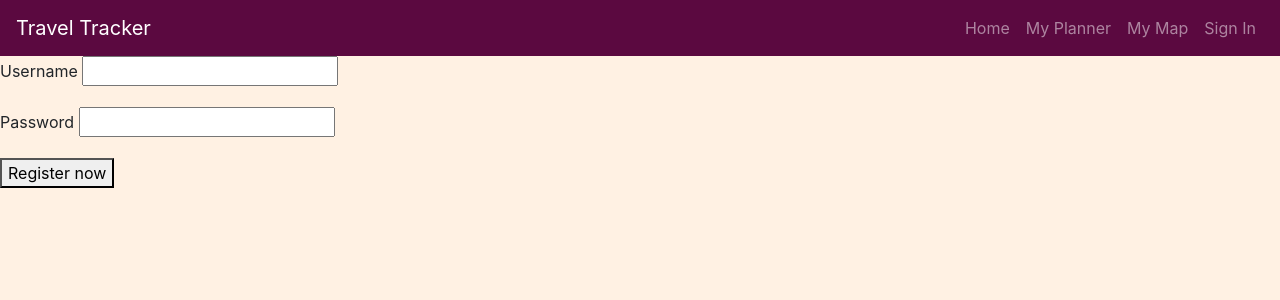
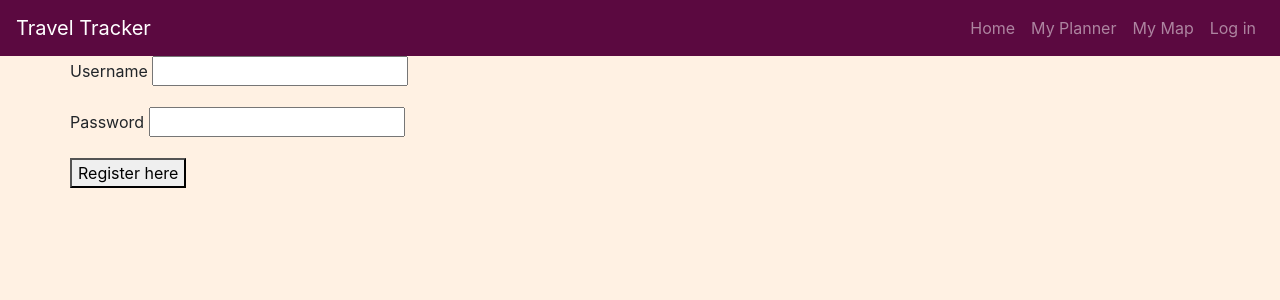
Before and after one commit to Chrisss09/Travel-Tracker, a Flask app: page /register in a window 1280 px wide. Shown: the top 300 px of the page. Run offline with Flask 2, Linux system fonts and the light colour scheme; parts of the project's set-up code (start-up, migrations or seed data) failed here and were passed over; some libraries are stand-ins or nearby versions.

Commit message:
Made changes to my login forms

```diff
--- a/app.py
+++ b/app.py
@@ -43,20 +43,24 @@ url = requests.get('https://ipinfo.io/')
 @app.route('/')
 @app.route('/home')
 def index():
+    return render_template('index.html')
+
+@app.route('/login', methods=['POST', 'GET'])
+def login():
+    if request.method == 'POST':
+        user = mongo.db.user
+        current_user = user.find_one({'username': request.form['username']})
+
+        if current_user:
+            if bcrypt.hashpw(request.form['password'].encode('utf-8'), current_user['password'].encode('utf-8')) == current_user['password'].encode('utf-8'):
+                session['username'] = request.form['username']
+                return redirect(url_for('travel_planner'))
+        return "Invalid username or password"
+    return render_template('login.html')
+
     # if 'username' in session:
     #     return 'You are logged in as ' + session['username']
-    return render_template('index.html')
-
-@app.route('/login', methods=['POST'])
-def login():
-    user = mongo.db.user
-    current_user = user.find_one({'username': request.form['username']})
-
-    if current_user:
-        if bcrypt.hashpw(request.form['password'].encode('utf-8'), current_user['password'].encode('utf-8')) == current_user['password'].encode('utf-8'):
-            session['username'] = request.form['username']
-            return redirect(url_for('travel_planner'))
-    #return "Invalid username or password"
+    # return render_template('login.html')
 
 
 @app.route('/register', methods=['POST', 'GET'])
@@ -70,12 +74,14 @@ def register():
             user.insert_one({'username': request.form['username'], 'password' : hashpass})
             session['username'] = request.form['username']
             return redirect(url_for('travel_planner'))
-        #return "That user name already exists"
+        return "That user name already exists"
 
     return render_template('register.html')
 
 @app.route('/travel_planner')
 def travel_planner():
+    if 'username' in session:
+        return 'You are logged in as ' + session['username']
     return render_template('planner.html', country=mongo.db.country.find(), hotel=mongo.db.hotel.find())
 
 @app.route('/current_country/<country_id>', methods=['POST', 'GET'])
--- a/templates/base.html
+++ b/templates/base.html
@@ -27,7 +27,7 @@
                     <a href="{{ url_for('travel_map') }}" class="nav-link">My Map</a>
                 </li>
                 <li class="nav-item">
-                    <a href="{{ url_for('register') }}" class="nav-link">Sign In</a>
+                    <a href="{{ url_for('login') }}" class="nav-link">Log in</a>
                 </li>
             </ul>
         </div>
--- a/templates/register.html
+++ b/templates/register.html
@@ -1,16 +1,20 @@
 {% extends 'base.html' %}
 {% block content %}
 
+<div class="container">
+    <div class="row">
         <form action="{{ url_for('register') }}" method="POST">
             <div class="form-group">
                 <label for="username">Username</label>
-        <input type="text" id="username" name="username">
+                <input type="text" id="username" name="username", required="true">
             </div>
             <div class="form-group">
                 <label for="password">Password</label>
-        <input type="password" id="password" name="password">
+                <input type="password" id="password" name="password", required="true">
             </div>
-    <button>Register now</button>
+            <button>Register here</button>
         </form>
+    </div>
+</div>
 
 {% endblock %}
```
Also changed, not shown: templates/login.html (+8 -3 lines), 1 other file. Lines whose indentation alone changed are shown as unchanged.
